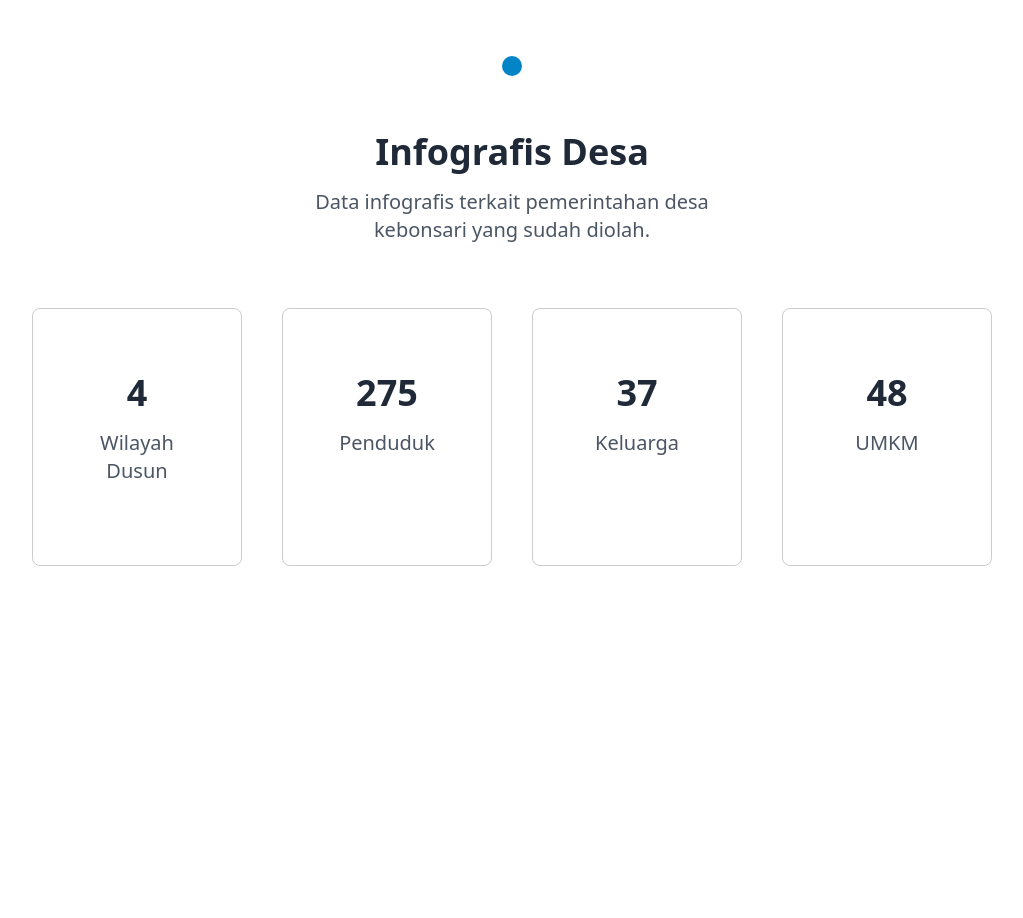
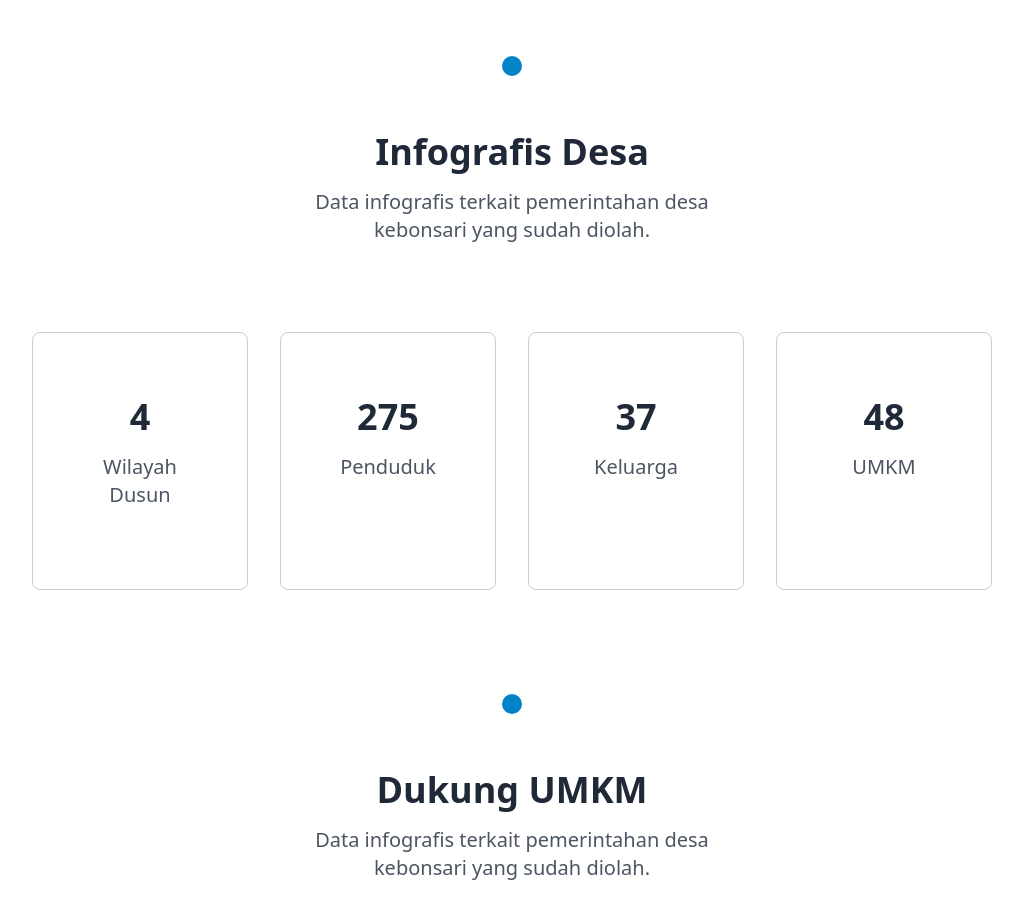
Before and after one commit to jagadyudha/kebonsari.site, a Next.js app: page / in a window 1280 px wide. Shown: the part 800-1718 px from the top of the page, without its empty margins (128-1151 px from the left). Before the commit the page ends 1414 px from the top, so only its background shows below. Built offline with nearby package versions, Linux system fonts and the light colour scheme.

Commit message:
feat: add umkm

```diff
--- a/components/Infographics.tsx
+++ b/components/Infographics.tsx
@@ -10,7 +10,7 @@ const Data = [
 const Infographics = () => {
   return (
     <section className="xl:px-40 md:px-12 px-6">
-      <div className="text-center xl:w-1/2 w-full px-6 mx-auto" id="infografis">
+      <div className="text-center xl:w-1/2 w-full pb-6 mx-auto" id="infografis">
         <h2 className="md:text-4xl text-2xl font-bold text-gray-800">
           Infografis Desa
         </h2>
@@ -18,7 +18,7 @@ const Infographics = () => {
           Data infografis terkait pemerintahan desa kebonsari yang sudah diolah.
         </p>
       </div>
-      <div className="grid md:grid-cols-4 sm:grid-cols-2 grid-cols-1 xl:py-12 py-6 xl:gap-10 gap-4">
+      <div className="grid md:grid-cols-4 sm:grid-cols-2 grid-cols-1 xl:py-12 py-6 xl:gap-x-8 gap-4">
         {Data.map((item) => (
           <div className="border border-black border-opacity-20 rounded-lg px-12 py-16 text-center">
             <p className="md:text-4xl text-2xl font-bold text-gray-800">
--- a/components/Separator.tsx
+++ b/components/Separator.tsx
@@ -2,7 +2,7 @@ import React from "react";
 
 const Seperator = () => {
   return (
-    <div className="flex justify-center xl:py-14 py-6">
+    <div className="flex justify-center py-14">
       <div className="bg-sky-600 w-5 h-5 rounded-full"></div>
     </div>
   );
--- /dev/null
+++ b/components/Umkm.tsx
@@ -0,0 +1,18 @@
+import React from "react";
+
+const Umkm = () => {
+  return (
+    <section className="xl:px-40 md:px-12 px-6">
+      <div className="text-center xl:w-1/2 w-full pb-6 mx-auto" id="infografis">
+        <h2 className="md:text-4xl text-2xl font-bold text-gray-800">
+          Dukung UMKM
+        </h2>
+        <p className="my-4 md:text-xl text-md text-gray-600">
+          Data infografis terkait pemerintahan desa kebonsari yang sudah diolah.
+        </p>
+      </div>
+    </section>
+  );
+};
+
+export default Umkm;
--- a/pages/index.tsx
+++ b/pages/index.tsx
@@ -1,6 +1,8 @@
 import React from "react";
 import Hero from "../components/Hero";
 import Infographics from "../components/Infographics";
+import Umkm from "../components/Umkm";
+
 import Seperator from "../components/Separator";
 
 const Home = () => {
@@ -9,6 +11,8 @@ const Home = () => {
       <Hero />
       <Seperator />
       <Infographics />
+      <Seperator />
+      <Umkm />
     </main>
   );
 };
```
